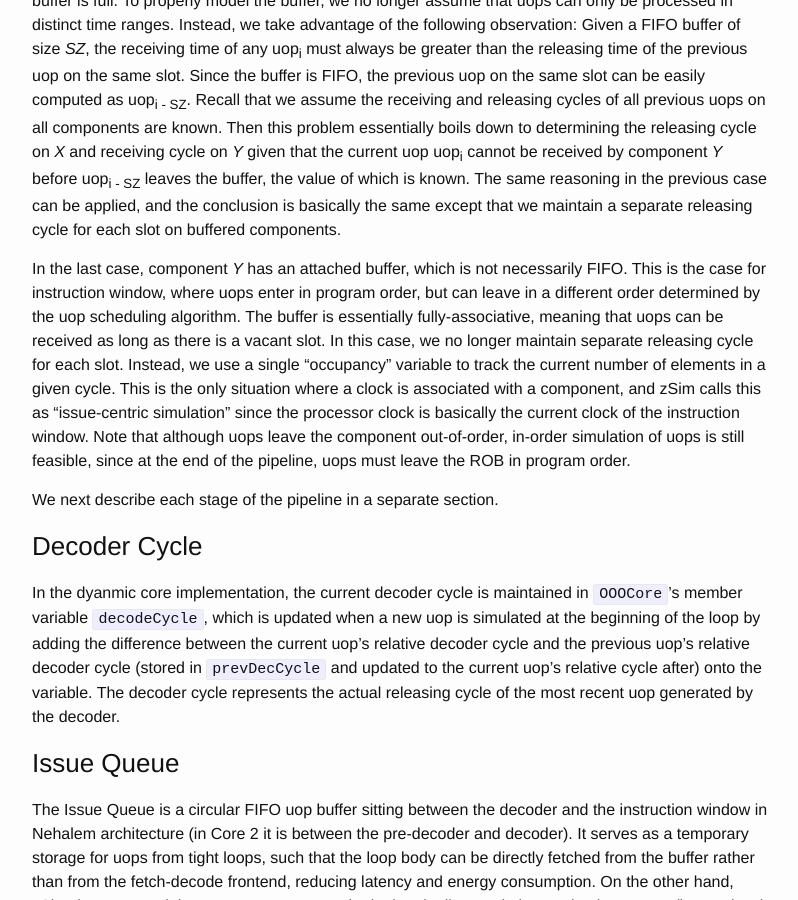
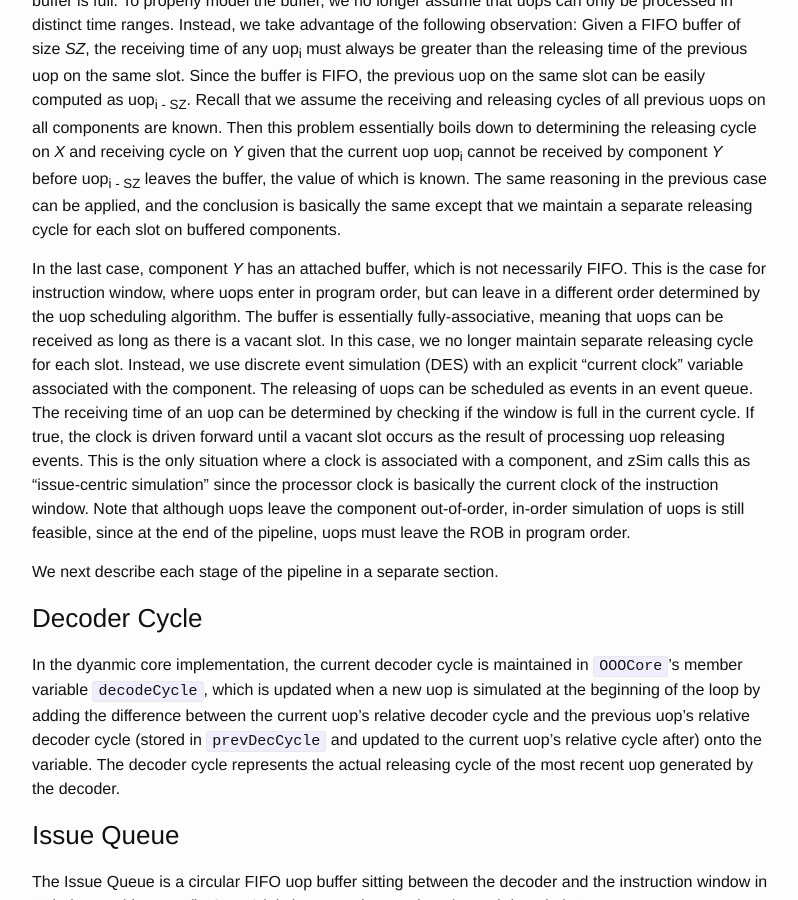
Before and after one commit to wangziqi2013/wangziqi2013.github.io, a Jekyll site: the page built from _posts/2019-12-31-zsim-microarch.markdown, in a window 1280 px wide and 900 px high, scrolled down 12711 px. Shown: the whole window, without its empty margins (238-1036 px from the left). Built offline with Jekyll 4.4.1, drawn with Linux system fonts in a browser that asks for light colours; some of the changed text lies outside the part shown.

Commit message:
Adding DES

```diff
--- a/_posts/2019-12-31-zsim-microarch.markdown
+++ b/_posts/2019-12-31-zsim-microarch.markdown
@@ -462,11 +462,14 @@ on buffered components.
 In the last case, component *Y* has an attached buffer, which is not necessarily FIFO. This is the case for instruction
 window, where uops enter in program order, but can leave in a different order determined by the uop scheduling
 algorithm. The buffer is essentially fully-associative, meaning that uops can be received as long as there is a vacant
-slot. In this case, we no longer maintain separate releasing cycle for each slot. Instead, we use a single "occupancy"
-variable to track the current number of elements in a given cycle. This is the only situation where a clock is associated
-with a component, and zSim calls this as "issue-centric simulation" since the processor clock is basically the current
-clock of the instruction window. Note that although uops leave the component out-of-order, in-order simulation of uops
-is still feasible, since at the end of the pipeline, uops must leave the ROB in program order.
+slot. In this case, we no longer maintain separate releasing cycle for each slot. Instead, we use discrete event simulation
+(DES) with an explicit "current clock" variable associated with the component. The releasing of uops can be scheduled as
+events in an event queue. The receiving time of an uop can be determined by checking if the window is full in the current
+cycle. If true, the clock is driven forward until a vacant slot occurs as the result of processing uop releasing events.
+This is the only situation where a clock is associated with a component, and zSim calls this as "issue-centric simulation"
+since the processor clock is basically the current clock of the instruction window. Note that although uops leave the
+component out-of-order, in-order simulation of uops is still feasible, since at the end of the pipeline, uops must leave
+the ROB in program order.
 
 We next describe each stage of the pipeline in a separate section.
 
@@ -535,11 +538,11 @@ are specified by the template argument `H`. `curWin` is indexed by `curPos`, whi
 representing port state in `curCycle`. The value of `curPos` is also incremented every time we drive forward `curCycle`
 by one. When `curPos` reaches the end of `curWin`, we swap `curWin` and `nextWin` and reset `curPos`. The `nextWin` after
 switch (i.e. the old `curWin`) is then refilled by moving the next `H` cycles' port states from the map, `ubWin` (stands
-for "unbounded window").
+for "unbounded window"). This window-filling logic is implemented in member function `advancePos()`.
 
 The member variable `occupancy` tracks the current size of the window, which equals the sum of `count` in all existing
 `struct WinCycle` objects. When an uop is to be received by the instruction window at cycle `curCycle`, we first drive
-it forward to the releasing cycle of the previous stage by calling `advancePos()` (explained later). We then check
+it forward to the releasing cycle of the previous stage by calling `advancePos()`. We then check
 whether the window is full by comparing `occupancy` with `WSZ`. If it is full, no more uop can be received at `curCycle`,
 in which case we call `advancePos()` to drive the clock forward until at least one slot is vacant. The receiving
 cycle of the uop is `curCycle` as mentioned in previous paragraphs.
```
